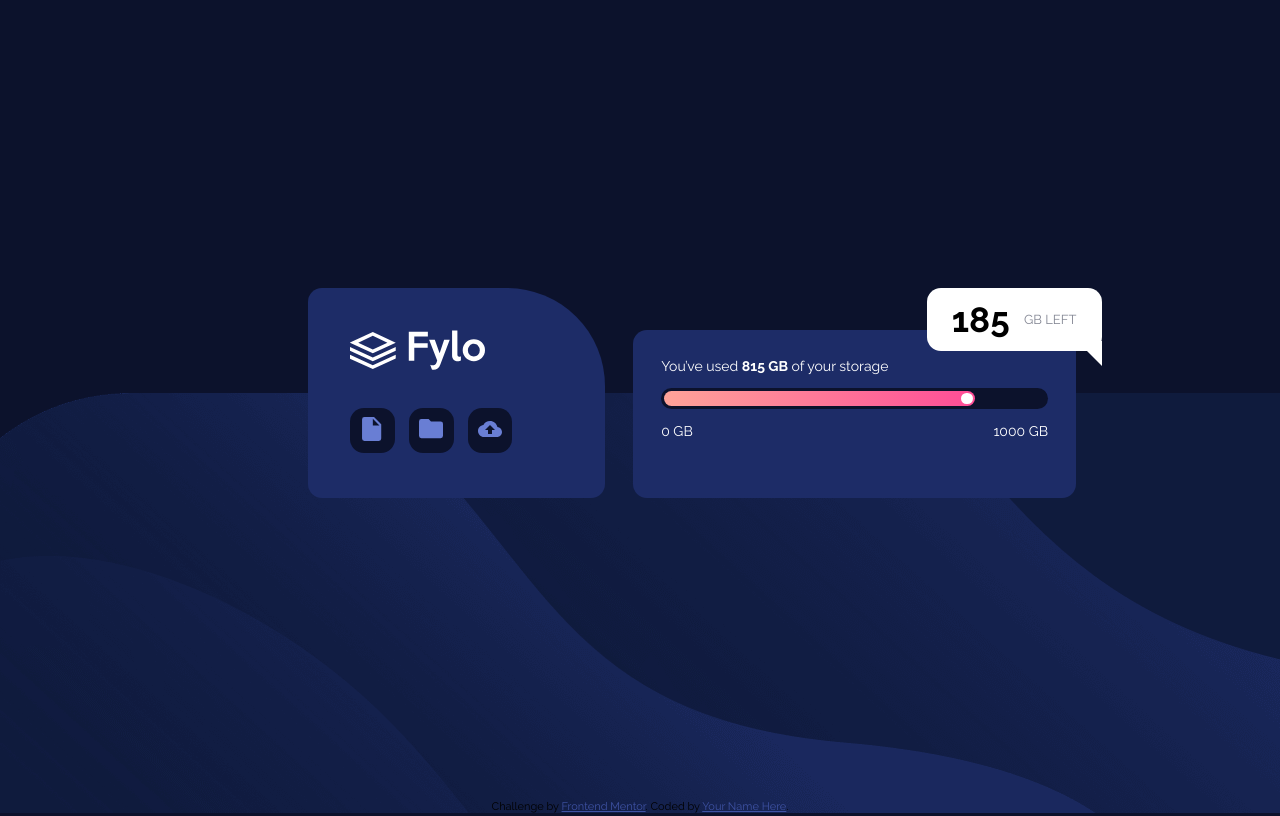
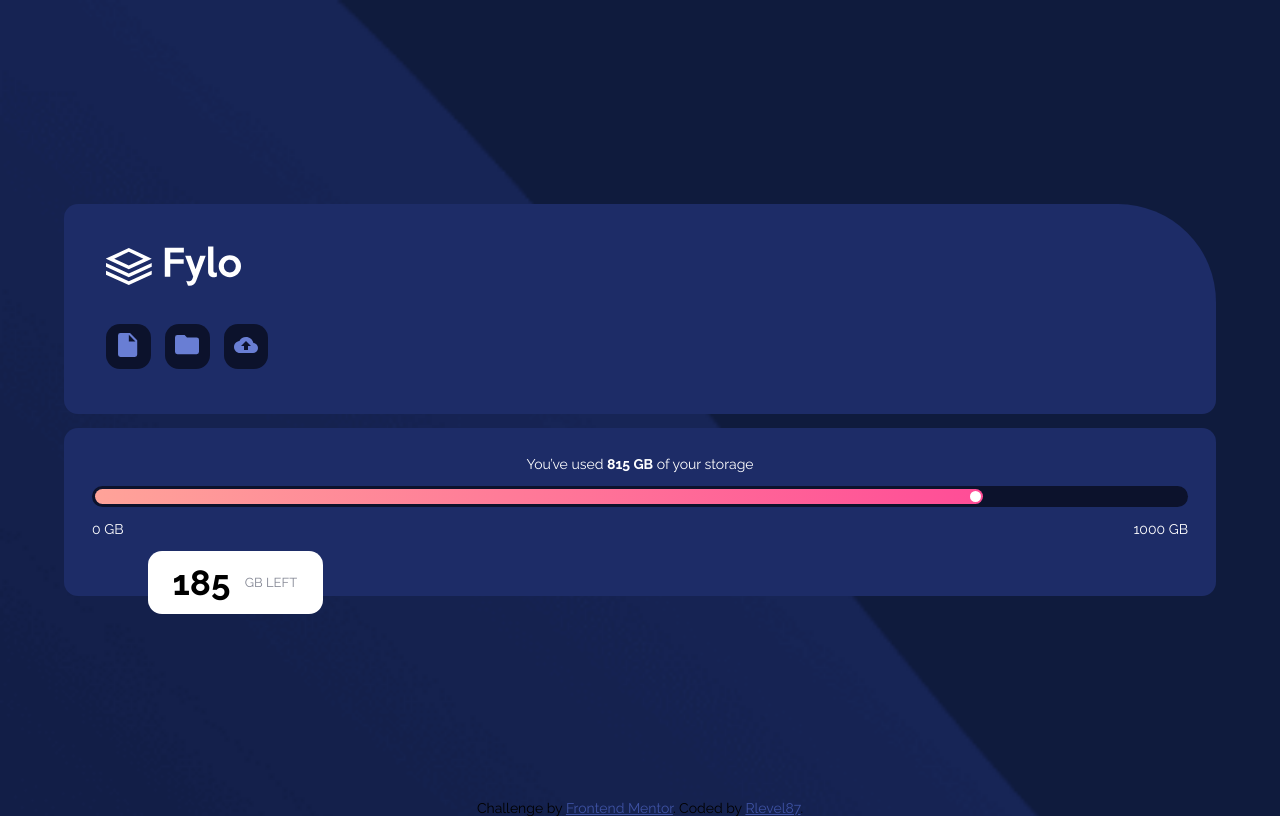
Before and after one commit to Rlevel87/Frontend-Fylo-project, a plain HTML site: page index.html in a window 1280 px wide. Drawn offline with Linux system fonts and the light colour scheme.

Commit message:
Add files via upload

```diff
--- a/index.html
+++ b/index.html
@@ -61,7 +61,7 @@
   </div>
   <div class="attribution">
     Challenge by <a href="https://www.frontendmentor.io?ref=challenge" target="_blank">Frontend Mentor</a>.
-    Coded by <a href="#">Your Name Here</a>.
+    Coded by <a href="https://github.com/Rlevel87">Rlevel87</a>.
   </div>
 </body>
 </html>
--- a/styles.css
+++ b/styles.css
@@ -14,8 +14,8 @@ body {
     background-color: var(--VeryDarkBlue);
     font-family: 'Raleway', sans-serif;
     background-image: url(images/bg-mobile.png);
-    background-position: center;
     background-repeat: no-repeat;
+    background-size: cover;
 }
 .container{
     min-height: 100vh;
@@ -125,15 +125,17 @@ span {
     font: bold;
     color: var(--GrayishBlue);
 }
-@media (min-width: 675px) {
+@media (min-width: 1440px) {
     body {
         background-image: url(images/bg-desktop.png);
-        background-position: bottom;
+        background-position-y: bottom;
+        background-size: unset;
+        background-color: var(--VeryDarkBlue);
     }
     .container{
         width: 60%;
         flex-direction: row;
-        margin-left: 22em;
+        margin: 0 auto;
     }
     .container-left {
         width: 40%;
@@ -161,27 +163,31 @@ span {
         border-top: 25px solid white;
     }
 }
-
-
-
-
-
-
-
-
-
-
-
-
-
-
-
-
-
-
-
-.attribution
-    { font-size: 11px;
+@media (min-width: 1441px) {
+    body {
+        background-image: url(images/bg-desktop.png);
+        background-position-y: bottom;
+        background-size: 1700px;
+        background-color: var(--VeryDarkBlue);
+    }
+}
+    @media (min-width: 1688px) {
+        body {
+            background-image: url(images/bg-desktop.png);
+            background-position-y: bottom;
+            background-size:  1900px;
+            background-color: var(--VeryDarkBlue);
+        }
+    }
+        @media (min-width: 1900px) {
+            body {
+                background-image: url(images/bg-desktop.png);
+                background-position-y: bottom;
+                background-size:  2560px;
+                background-color: var(--VeryDarkBlue);
+            }
+        }
+.attribution {
     text-align: center;
 }
 .attribution a
```
